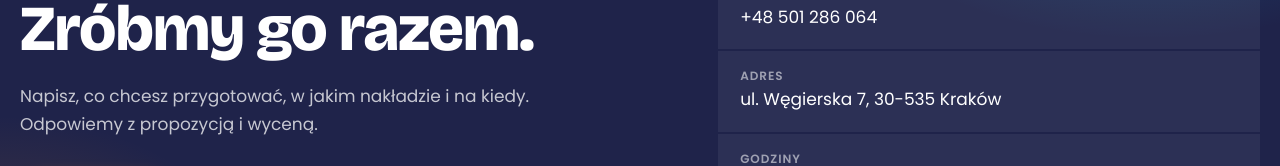
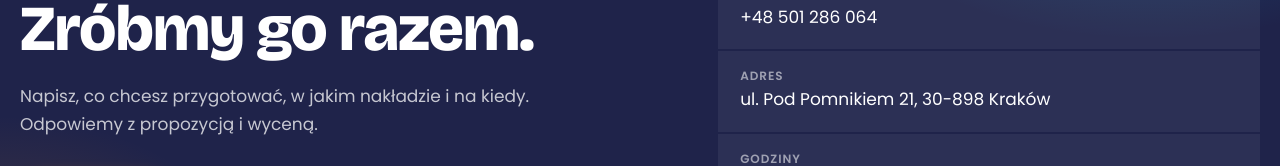
Before and after one commit to czarnikrobert/realizacje, a plain HTML site: page index.html in a window 1280 px wide. Shown: the part 4989-5155 px from the top of the page. Drawn offline with nearby package versions, Linux system fonts and the light colour scheme.

Commit message:
Nowy adres firmy: ul. Pod Pomnikiem 21, 30-898 Kraków (#2)
Claude-Session: https://claude.ai/code/session_016qQJwDLXkvRwn5a1RgdTbm

Co-authored-by: Claude <noreply@anthropic.com>

```diff
--- a/index.html
+++ b/index.html
@@ -104,7 +104,7 @@
       <ul class="contact__list">
         <li><span>E-mail</span><a href="mailto:biuro@polskiegryplanszowe.pl">biuro@polskiegryplanszowe.pl</a></li>
         <li><span>Telefon</span><a href="tel:+48501286064">+48 501 286 064</a></li>
-        <li><span>Adres</span>ul. Węgierska 7, 30-535 Kraków</li>
+        <li><span>Adres</span>ul. Pod Pomnikiem 21, 30-898 Kraków</li>
         <li><span>Godziny</span>pon.–pt., 7:00–15:00</li>
       </ul>
     </div>
```
